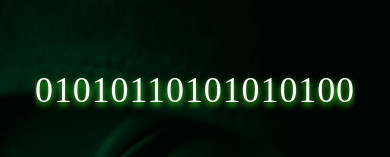
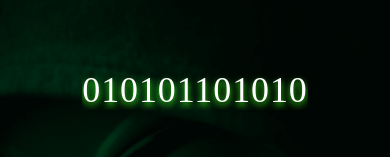
Before and after one commit to lugvitc/lugvitc-ctf, a React (Vite) app: page /preevent in a window 390 px wide. Shown: the part 220-377 px from the top of the page. Built offline with nearby package versions, Linux system fonts and the light colour scheme; no server answers; a web font is replaced by a local one.

Commit message:
fix: Glitch effect on mobile devices

```diff
--- a/src/_root/pages/PreEvent.tsx
+++ b/src/_root/pages/PreEvent.tsx
@@ -162,7 +162,7 @@ export default function PreEvent() {
 							className="phelix-boomgartner animate-glitch-anim-text text-4xl tracking-wide text-white drop-shadow-3xl"
 							onMouseOver={handleMouse}
 						>
-							01010110101010100
+							010101101010
 						</h1>
 						<h1 className="phelix-boomgartner animate-glitch-anim-text-2 text-3xl text-white drop-shadow-3xl">
 							Pre-Event CTF
```
